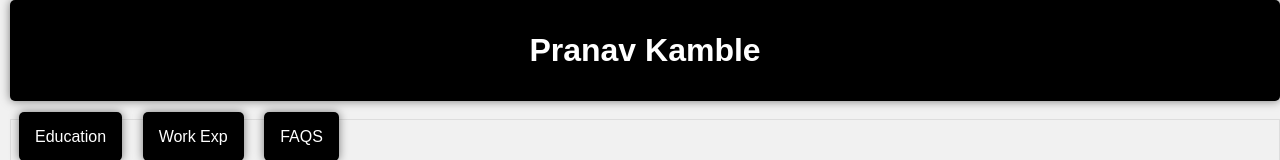
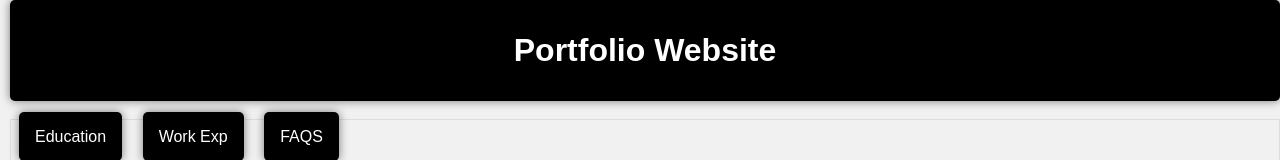
Before and after one commit to Pranav2302/web, a plain HTML site: page index.html in a window 1280 px wide. Shown: the top 160 px of the page. Drawn offline with Linux system fonts and the light colour scheme.

Commit message:
updated 3

```diff
--- a/index.html
+++ b/index.html
@@ -14,7 +14,7 @@
 
 <div>
     <div>
-        <h1>Pranav Kamble</h1>
+        <h1>Portfolio Website</h1>
         <br>
         <table>
             <td>
```
